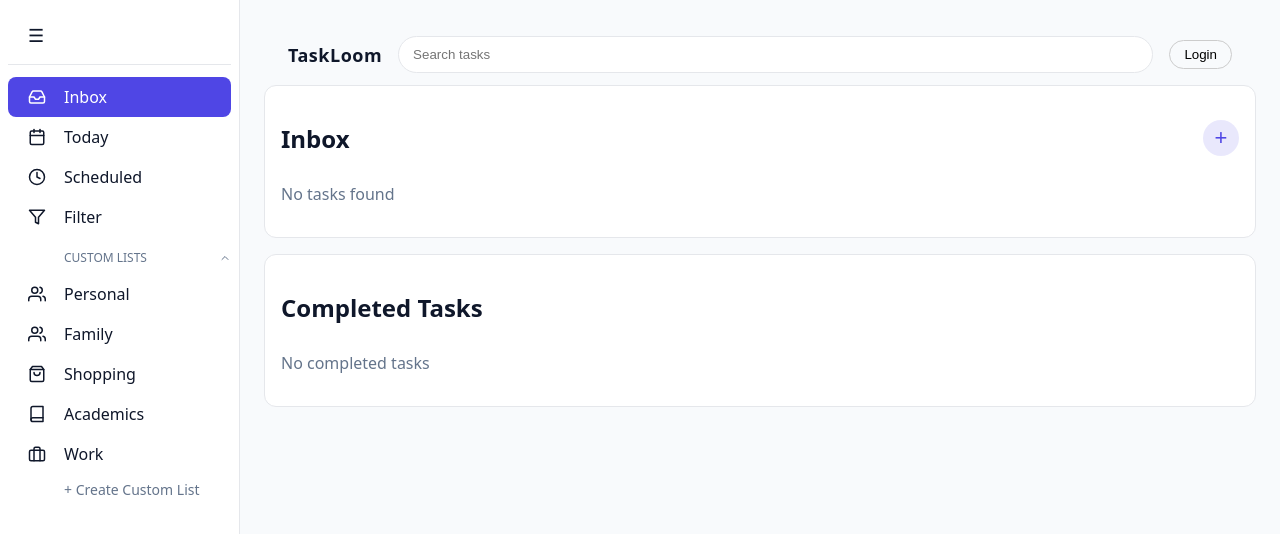
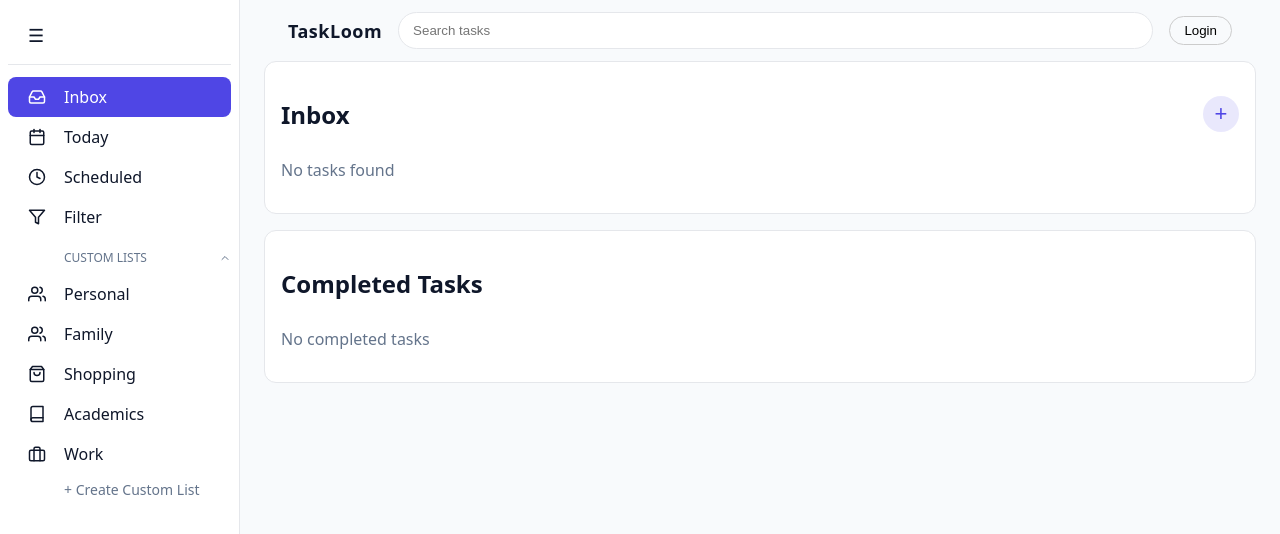
Before and after one commit to sukantadutta2003-tech/Task-Manager, a React (Create React App) app: page / in a window 1280 px wide. Shown: the top 534 px of the page. Built offline with nearby package versions, Linux system fonts and the light colour scheme.

Commit message:
Minor changes

```diff
--- a/src/styles/app.css
+++ b/src/styles/app.css
@@ -159,7 +159,7 @@ body {
 /* ================== MAIN CONTENT (UNCHANGED) ================== */
 .main {
   flex: 1;
-  padding: 24px;
+  padding: 0px 24px;
   background: var(--bg);
 }
 
```
